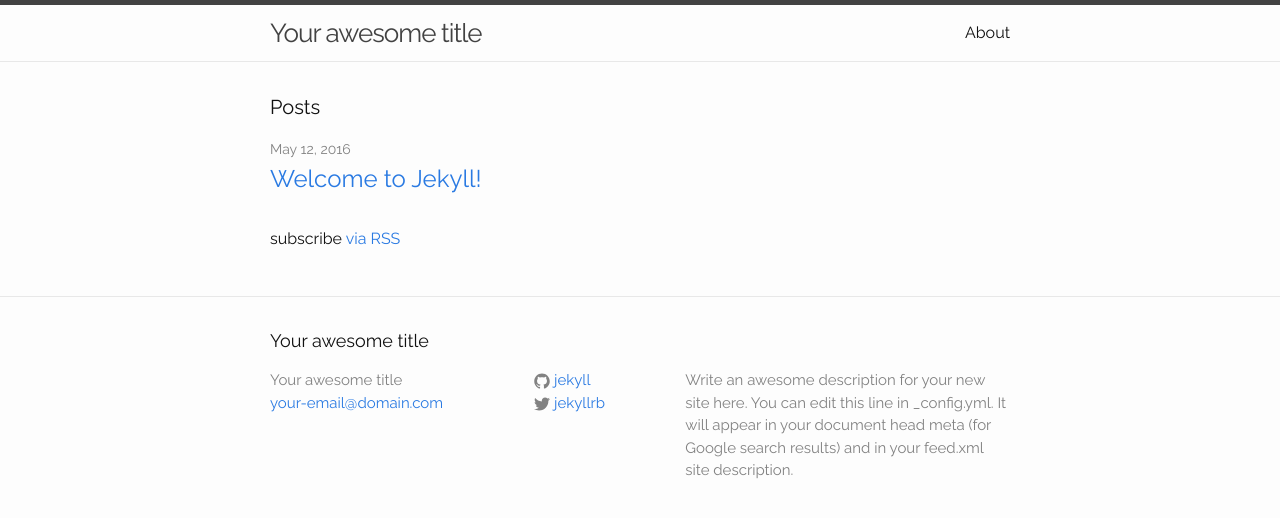
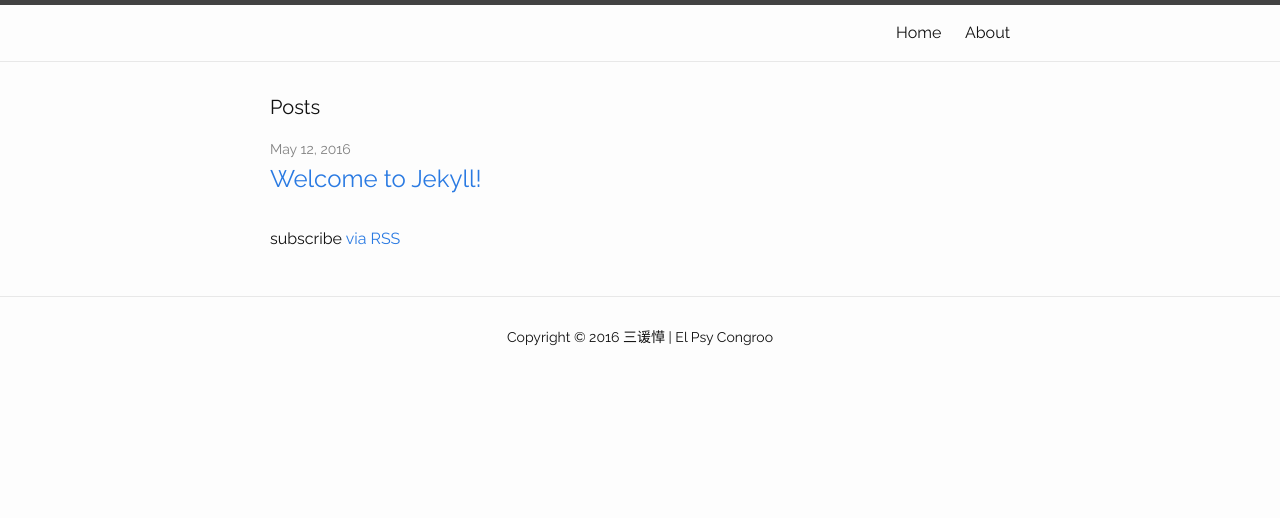
Before and after one commit to alex4814/blog, a Jekyll site: the page built from index.html, in a window 1280 px wide. Shown: the top 518 px of the page. Built offline with Jekyll 4.4.1, drawn with Linux system fonts in a browser that asks for light colours.

Commit message:
Layout adjusted
- Footer contains only copyright
- Header removes site title

```diff
--- a/_config.yml
+++ b/_config.yml
@@ -6,16 +6,20 @@
 # 'jekyll serve'. If you change this file, please restart the server process.
 
 # Site settings
-title: Your awesome title
-email: your-email@domain.com
+title: 三谖愺
+subtitle: El Psy Congroo
+email: alex4814.fu@gmail.com
 description: > # this means to ignore newlines until "baseurl:"
-  Write an awesome description for your new site here. You can edit this
-  line in _config.yml. It will appear in your document head meta (for
-  Google search results) and in your feed.xml site description.
+  一切腐朽与神奇。
 baseurl: "" # the subpath of your site, e.g. /blog
-url: "http://yourdomain.com" # the base hostname & protocol for your site
-twitter_username: jekyllrb
-github_username:  jekyll
+url: "http://ruishengfu.me" # the base hostname & protocol for your site
+twitter_username:   alex4814
+douban_username:    alex4814
+weibo_username:     alex4814
+zhihu_username:     alex4814
+github_username:    alex4814
+facebook_username:  alex4814
+linkedin_username:  alex4814
 
 # Build settings
 markdown: kramdown
--- a/_includes/footer.html
+++ b/_includes/footer.html
@@ -2,35 +2,8 @@
 
   <div class="wrapper">
 
-    <h2 class="footer-heading">{{ site.title }}</h2>
-
-    <div class="footer-col-wrapper">
-      <div class="footer-col footer-col-1">
-        <ul class="contact-list">
-          <li>{{ site.title }}</li>
-          <li><a href="mailto:{{ site.email }}">{{ site.email }}</a></li>
-        </ul>
-      </div>
-
-      <div class="footer-col footer-col-2">
-        <ul class="social-media-list">
-          {% if site.github_username %}
-          <li>
-            {% include icon-github.html username=site.github_username %}
-          </li>
-          {% endif %}
-
-          {% if site.twitter_username %}
-          <li>
-            {% include icon-twitter.html username=site.twitter_username %}
-          </li>
-          {% endif %}
-        </ul>
-      </div>
-
-      <div class="footer-col footer-col-3">
-        <p>{{ site.description }}</p>
-      </div>
+    <div class="footer-copyright">
+      Copyright &copy; {{ site.time | date: "%Y" }} {{ site.title }} | {{ site.subtitle }}
     </div>
 
   </div>
--- a/_includes/header.html
+++ b/_includes/header.html
@@ -1,8 +1,6 @@
 <header class="site-header">
 
   <div class="wrapper">
-
-    <a class="site-title" href="{{ site.baseurl }}/">{{ site.title }}</a>
 
     <nav class="site-nav">
       <a href="#" class="menu-icon">
@@ -14,6 +12,7 @@
       </a>
 
       <div class="trigger">
+        <a class="page-link" href="{{ site.baseurl }}/">Home</a>
         {% for my_page in site.pages %}
           {% if my_page.title %}
           <a class="page-link" href="{{ my_page.url | prepend: site.baseurl }}">{{ my_page.title }}</a>
--- a/_sass/_layout.scss
+++ b/_sass/_layout.scss
@@ -100,6 +100,12 @@
 .site-footer {
     border-top: 1px solid $grey-color-light;
     padding: $spacing-unit 0;
+}
+
+.footer-copyright {
+  font-size: 14px;
+  text-align: center;
+  margin-bottom: 0;
 }
 
 .footer-heading {
```
